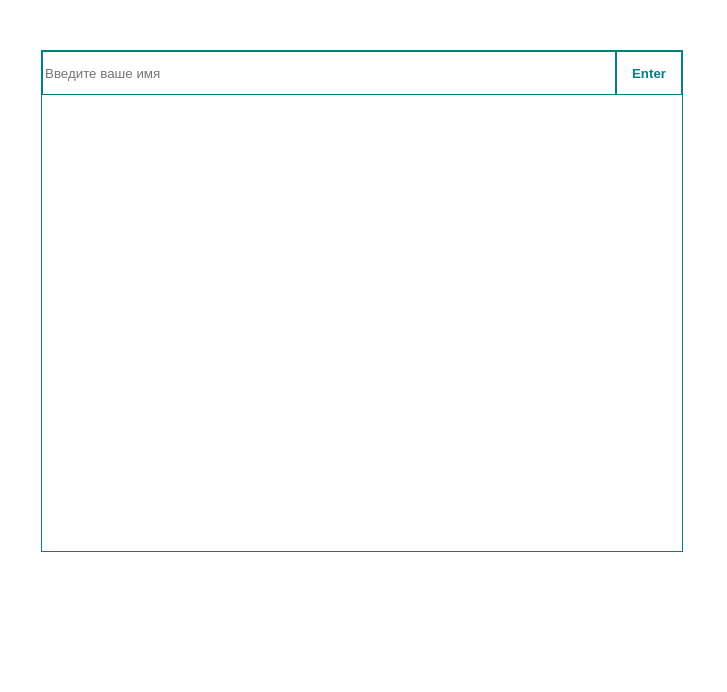
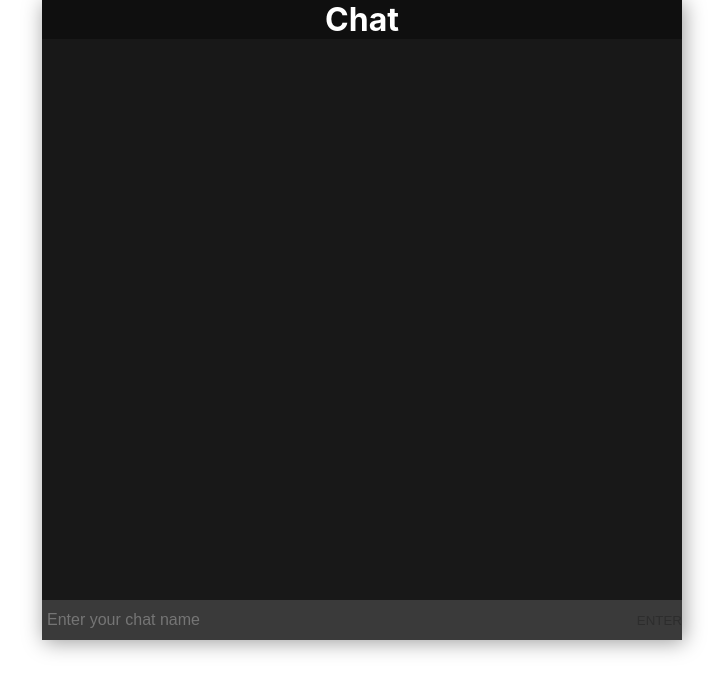
Before and after one commit to It-Shu/chat, a React (Create React App) app: page / in a window 1280 px wide. Shown: the top 692 px of the page, without its empty margins (278-1005 px from the left). Built offline with nearby package versions, Linux system fonts and the light colour scheme.

Commit message:
new css styles

```diff
--- a/src/App.tsx
+++ b/src/App.tsx
@@ -1,12 +1,11 @@
 import React from 'react';
-import {ChatPage} from "./pages/ChatPage/ChatPage";
-import WebSock from "./pages/AddMassage/AddMessage";
+import AddMessage from "./pages/AddMassage/AddMessage";
 import './add.css'
 
 function App() {
   return (
     <div>
-        <WebSock/>
+        <AddMessage/>
         {/*<ChatPage/>*/}
     </div>
   );
--- a/src/add.css
+++ b/src/add.css
@@ -1,87 +1,83 @@
-/** {*/
-/*    !*margin: 0;*!*/
-/*    padding: 0;*/
-/*    box-sizing: border-box;*/
-/*    margin: auto;*/
+/*!** {*!*/
+/*!*    !*margin: 0;*!*!*/
+/*!*    padding: 0;*!*/
+/*!*    box-sizing: border-box;*!*/
+/*!*    margin: auto;*!*/
+/*!*}*!*/
+
+/*.center {*/
+/*    !*display: flex;*!*/
+/*    height: 200px;*/
+/*    width: 50%;*/
+/*    margin: 50px auto;*/
+/*    border: 1px solid teal;*/
 /*}*/
 
-.center {
-    /*display: flex;*/
-    height: 100%;
-    min-height: 500px;
-    width: 50%;
-    margin: 50px auto;
-    border: 1px solid teal;
-}
+/*.form {*/
+/*    !*padding: 10px;*!*/
+/*    !*width: 100%;*!*/
+/*    !*border-radius: 8px;*!*/
+/*    !*border: 2px solid teal;*!*/
+/*    display: flex;*/
+/*    !*flex-direction: row;*!*/
+/*    !*margin-bottom: 10px;*!*/
+/*    !*margin: 0 0 0 10px;*!*/
+/*}*/
 
-.form {
-    /*padding: 10px;*/
-    /*width: 100%;*/
-    /*border-radius: 8px;*/
-    /*border: 2px solid teal;*/
-    display: flex;
-    /*flex-direction: row;*/
-    /*margin-bottom: 10px;*/
-    /*margin: 0 0 0 10px;*/
-}
+/*.form input {*/
+/*    !*min-width: 300px;*!*/
+/*    width: 100%;*/
+/*    !*padding: 5px 10px;*!*/
+/*    height: 40px;*/
+/*    border: teal 1px solid;*/
+/*}*/
 
-.form input {
-    /*min-width: 300px;*/
-    width: 100%;
-    /*padding: 5px 10px;*/
-    height: 40px;
-    border: teal 1px solid;
-}
-
-.form button {
-    /*margin-top: 15px;*/
-    /*margin-left: auto;*/
-    border: teal 1px solid;
-    background: none;
-    padding: 11.5px 15px;
-    font-weight: bold;
-    color: teal;
-    cursor: pointer;
-}
+/*.form button {*/
+/*    !*margin-top: 15px;*!*/
+/*    !*margin-left: auto;*!*/
+/*    border: teal 1px solid;*/
+/*    background: none;*/
+/*    padding: 11.5px 15px;*/
+/*    font-weight: bold;*/
+/*    color: teal;*/
+/*    cursor: pointer;*/
+/*}*/
 
 
-.messages {
-    display: block;
-}
+/*.messages {*/
+/*    display: block;*/
+/*}*/
 
-.message_block {
-    justify-items: right;
-}
+/*.my_message {*/
+/*    display: flex;*/
+/*    align-items: center;*/
+/*    margin-left: auto;*/
+/*    border: 1px solid #30b211;*/
+/*    background-color: #45e721;*/
+/*    border-radius: 8px;*/
+/*    width: 50%;*/
+/*    padding: 15px;*/
+/*    margin-top: 15px;*/
+/*    margin-bottom: 15px;*/
 
-.message {
-    display: block;
-    margin-left: auto;
-    border: 1px solid #30b211;
-    background-color: #45e721;
-    border-radius: 8px;
-    width: 50%;
-    padding: 15px;
-    margin-top: 15px;
-    margin-bottom: 15px;
+/*}*/
 
-}
+/*.server_message {*/
+/*    border: 1px solid #495b45;*/
+/*    background-color: #3e483c;*/
+/*    border-radius: 8px;*/
+/*    margin-right: auto;*/
+/*    width: 50%;*/
+/*    color: #fff;*/
+/*    padding: 15px;*/
+/*    margin-top: 15px;*/
+/*    margin-bottom: 15px;*/
+/*}*/
 
-.server_message {
-    border: 1px solid #495b45;
-    background-color: #3e483c;
-    border-radius: 8px;
-    margin-right: auto;
-    width: 50%;
-    color: #fff;
-    padding: 15px;
-    margin-top: 15px;
-    margin-bottom: 15px;
-}
-
-.avatar {
-    width: 50px;
-    height: 50px;
-    align-items: center;
-    border: 1px solid black;
-    border-radius: 30px;
-}
+/*.avatar {*/
+/*    width: 50px;*/
+/*    height: 50px;*/
+/*    align-items: center;*/
+/*    border: 1px solid black;*/
+/*    border-radius: 30px;*/
+/*}*/
--- a/src/pages/AddMassage/AddMessage.module.sass
+++ /dev/null
@@ -1,51 +0,0 @@
-.center
-  display: flex
-  justify-content: center
-  width: 100%
-  margin-top: 30px
-
-
-.form
-  padding: 40px
-  width: 400px
-  border-radius: 8px
-  border: 2px solid teal
-  display: flex
-  flex-direction: column
-
-
-  input
-      min-width: 300px
-      width: 100%
-      padding: 5px 10px
-      border: 2px solid #0d9696
-
-  &:focus
-      outline: none
-
-  button
-    margin-top: 15px
-    margin-left: auto
-    border: teal 1px solid
-    background: none
-    padding: 10px 15px
-    font-weight: bold
-    color: teal
-    cursor: pointer
-
-
-    &:focus
-      outline: none
-
-
-.connection_message
-  width: 400px
-  text-align: center
-
-
-.message
-  width: 400px
-  border: 2px solid #0d9696
-  border-radius: 8px
-  padding: 15px
-  margin-top: 15px
--- /dev/null
+++ b/src/pages/AddMassage/AddMessage.module.scss
@@ -0,0 +1,84 @@
+* {
+  margin: 0;
+  padding: 0;
+  box-sizing: border-box;
+}
+
+.container {
+  margin: auto;
+  width: 50%;
+  height: 80vh;
+  display: flex;
+  flex-direction: column;
+  box-shadow: 2px 2px 20px rgba(0, 0, 0, 0.4);
+
+}
+
+.header {
+  text-align: center;
+  background-color: #0F0F0F;
+  color: white;
+  div {
+    color: white;
+    padding: 15px;
+    text-align: left;
+  }
+}
+
+.body {
+  height: 100vh;
+  display: block;
+  justify-content: center;
+  align-items: center;
+  flex: 1;
+  color: white;
+  background-color: #181818;
+  padding: 20px 30px;
+}
+
+.my_message_block {
+  margin-left: auto;
+  background-color: #14FF72;
+  box-shadow: 0px 3px 3px rgba(0, 0, 0, 0.07);
+  color: white;
+  width: fit-content;
+  border-radius: 10px;
+  padding: 10px;
+}
+
+.server_message_block {
+  background-color: #464646;
+  box-shadow: 0px 3px 3px rgba(0, 0, 0, 0.07);
+  padding: 10px;
+  color: white;
+  width: fit-content;
+  border-radius: 10px;
+  margin-bottom: 15px;
+}
+
+.footer {
+  display: flex;
+  background-color: #009854;
+    input {
+      color: white;
+      flex: 1;
+      height: 40px;
+      border: none;
+      outline: none;
+      padding-left: 5px;
+      font-size: 16px;
+      background-color: #3A3A3A;
+    }
+    button:disabled {
+      border: none;
+      outline: none;
+      background-color: #3A3A3A;
+      cursor: default;
+    }
+    button {
+      border: none;
+      outline: none;
+      background-color: #14FF72;
+      cursor: pointer;
+    }
+}
--- a/src/pages/AddMassage/AddMessage.tsx
+++ b/src/pages/AddMassage/AddMessage.tsx
@@ -1,10 +1,11 @@
-import React, {useEffect, useRef, useState} from 'react';
+import React, {useRef, useState} from 'react';
 import {v1} from "uuid";
-// import s from './AddMessage.module.sass'
+import s from './AddMessage.module.scss'
 
-const WebSock = () => {
+const AddMessage = () => {
     const [myMessages, setMyMessages] = useState<Array<any>>([]);
-    const [serverMessages, setServerMessages] = useState<Array<any>>([]);
+    // const [serverMessages, setServerMessages] = useState<Array<any>>([]);
+    const [userId, setUserId] = useState<string>('')
     const [value, setValue] = useState<string>('');
     const socket = useRef<WebSocket>()
     const [connected, setConnected] = useState<boolean>(false);
@@ -19,14 +20,15 @@ const WebSock = () => {
             const message = {
                 event: 'connection',
                 username,
-                id: v1(),
+                userId: v1(),
             }
             socket.current?.send(JSON.stringify(message))
-            setMyMessages(prev => [...prev, message])
+            // setMyMessages(prev => [...prev, message])
+            setUserId(message.userId)
         }
         socket.current.onmessage = (event: MessageEvent) => {
             const message = JSON.parse(event.data)
-            setServerMessages(prev => [...prev, message])
+            setMyMessages(prev => [...prev, message])
         }
         socket.current.onclose = () => {
             console.log('Socket закрыт')
@@ -37,14 +39,16 @@ const WebSock = () => {
     }
 
 
-    const sendMessage = () => {
+    const sendMessage = async () => {
         const currentHour = new Date().getHours().toString()
         const currentMinutes = new Date().getMinutes().toString()
         const currentTime = currentHour + ":" + currentMinutes
         const message = {
             username,
+            avatar: 'https://encrypted-tbn0.gstatic.com/images?q=tbn:ANd9GcQwSgYDB6AplaYZG3mdUygpPwCZCFlXQ8BbIw&usqp=CAU',
             message: value,
             id: v1(),
+            userId: userId,
             event: 'message',
             time: currentTime
         }
@@ -53,17 +57,51 @@ const WebSock = () => {
         setValue('')
     }
 
+    const mapMessage = (mess: string | any) => {
+        return userId === mess.userId
+                ? <div key={mess.id} className={s.my_message_block}>
+                <div className="my_message">
+                    {/*<div className='user'>{mess.username}:</div>*/}
+                    <div className='user-message'>{mess.message}</div>
+                    <div className='send_time'>{mess.time}</div>
+                </div>
+                {/*<img src={mess.avatar} className='avatar'/>*/}
+            </div>
+
+            : <div key={mess.id} className={s.server_message_block}>
+                <img src={mess.avatar} className='avatar'/>
+                <div className="server_message">
+                    <div className='user'>{mess.username}:</div>
+                    <div className='user-message'>{mess.message}</div>
+                    <div className='send_time'>{mess.time}</div>
+                </div>
+            </div>
+    }
+
+    const disabledEnterButton = () => {
+        return username === ''
+    }
+    const disabledSendButton = () => {
+        return value === ''
+    }
+
 
     if (!connected) {
         return (
-            <div className="center">
-                <div className="form">
+        <div className={s.container}>
+            <div className={s.header}>
+                <h1>Chat</h1>
+            </div>
+            <div className={s.body}>
+
+            </div>
+            <div className={s.footer}>
                 <input
                     value={username}
                     onChange={e => setUsername(e.target.value)}
                     type="text"
-                        placeholder="Введите ваше имя"/>
-                    <button onClick={connect}>Enter</button>
+                    placeholder="Enter your chat name"/>
+                <button onClick={connect} disabled={disabledEnterButton()}>ENTER</button>
             </div>
         </div>
         )
@@ -71,31 +109,21 @@ const WebSock = () => {
 
 
     return (
-        <div className="center">
-            {myMessages.map(m => m.username)}
-            <div>
-                <div className="messages">
-                    <div className='message_block'>
-                        {myMessages.map(mess =>
-                            <div className="message">{mess.username}: {mess.message} {mess.time}</div>
-                        )}
-                    </div>
-                    <div className='server_message_block'>
-                        {serverMessages.map(mess =>
-                            <div className="server_message">{mess.username}: {mess.message} {mess.time}</div>
-                        )}
-                    </div>
-
+        <div className={s.container}>
+            <div className={s.header}>
+                <div>{username}</div>
 
             </div>
-                <div className="form">
-                    <input value={value} onChange={e => setValue(e.target.value)} type="text"/>
-                    <button onClick={sendMessage}>Send</button>
+            <div className={s.body}>
+                {myMessages.map(mapMessage)}
             </div>
-
+            <div className={s.footer}>
+                <input value={value} onChange={e => setValue(e.target.value)} type="text"
+                       placeholder='Enter text message...'/>
+                <button onClick={sendMessage} disabled={disabledSendButton()} >SEND</button>
             </div>
         </div>
     );
 };
 
-export default WebSock;
+export default AddMessage;
--- a/src/pages/Massages/Messages.tsx
+++ b/src/pages/Massages/Messages.tsx
@@ -1,7 +1,5 @@
 import React, {FC, useEffect, useState} from 'react';
-import { Message } from './Message/Message';
 import s from './Messages.module.sass'
-import {wsChannel} from "../../api/chat-api";
 
 export const Messages: FC = () => {
 
@@ -14,7 +12,7 @@ export const Messages: FC = () => {
 
     return (
         <div className={s.chat}>
-            {messages.map((m: any, index) => <Message key={index} message={m} />)}
+
         </div>
     );
 };
```
Also changed, not shown: src/pages/Massages/Message/Message.tsx (+26 -17 lines). Lines whose indentation alone changed are shown as unchanged.
